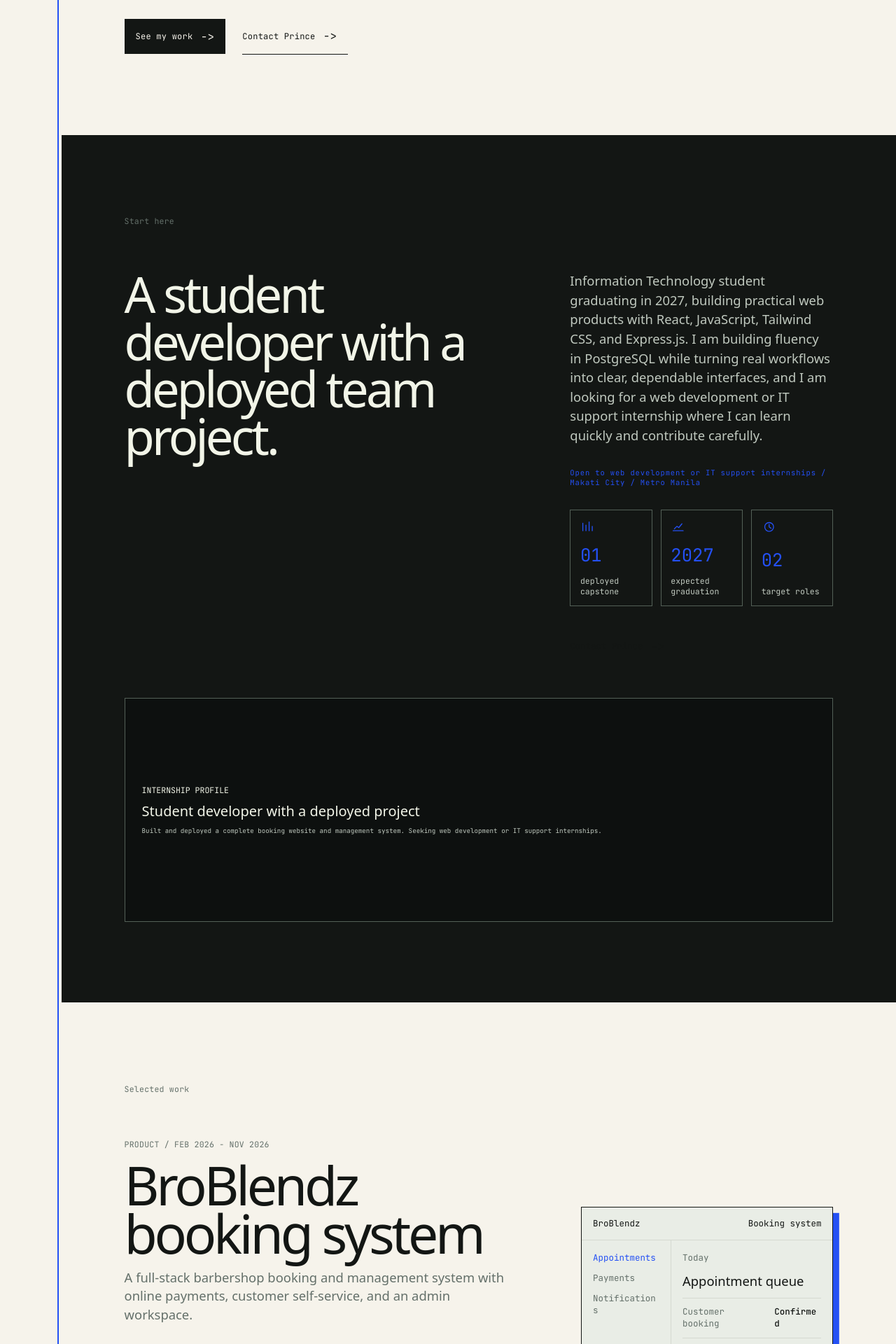
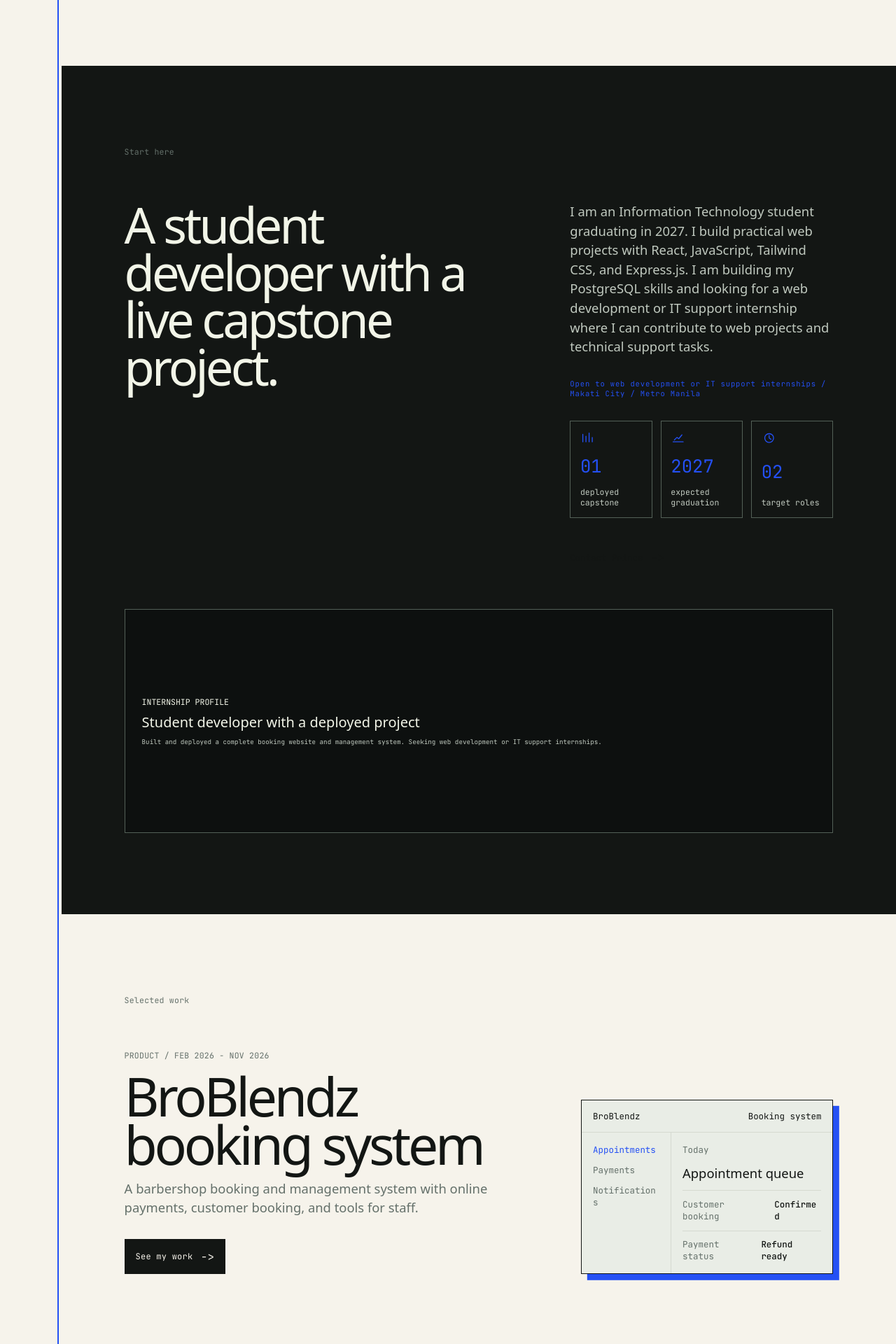
Before and after one commit to princearvildean/digital-portfolio, a React (Vite) app: page / in a window 1280 px wide. Shown: the part 880-2800 px from the top of the page at 70% size. Built offline with nearby package versions, Linux system fonts and the light colour scheme; no server answers; a web font is replaced by a local one.

Commit message:
Humanize portfolio copy

```diff
--- a/src/components/GithubActivity.jsx
+++ b/src/components/GithubActivity.jsx
@@ -8,7 +8,7 @@ export function GithubActivity() {
 
   return <section className="github-activity" aria-labelledby="github-activity-title">
     <div className="github-activity-heading">
-      <div><p className="section-index">GitHub activity</p><h2 id="github-activity-title">Recent coding practice, in public.</h2></div>
+      <div><p className="section-index">GitHub activity</p><h2 id="github-activity-title">Recent GitHub activity.</h2></div>
       <a className="text-button" href={githubProfile} target="_blank" rel="noreferrer">View GitHub profile <span>-&gt;</span></a>
     </div>
     <div className="github-activity-frame">
--- a/src/data/portfolio.js
+++ b/src/data/portfolio.js
@@ -10,7 +10,7 @@ export const profile = {
   roles: 'Web Development / IT Support',
   roleSummary: 'web development or IT support',
   preferredLocation: 'Makati City / Metro Manila',
-  bio: 'Information Technology student graduating in 2027, building practical web products with React, JavaScript, Tailwind CSS, and Express.js. I am building fluency in PostgreSQL while turning real workflows into clear, dependable interfaces, and I am looking for a web development or IT support internship where I can learn quickly and contribute carefully.',
+  bio: 'I am an Information Technology student graduating in 2027. I build practical web projects with React, JavaScript, Tailwind CSS, and Express.js. I am building my PostgreSQL skills and looking for a web development or IT support internship where I can contribute to web projects and technical support tasks.',
   links: { github: 'https://github.com/princearvildean', linkedin: 'https://www.linkedin.com/in/prince-arvildean-seguros-a75a253b6/' },
 }
 
@@ -21,9 +21,9 @@ export const projects = [
     type: 'PRODUCT',
     year: 'FEB 2026 - NOV 2026',
     title: 'BroBlendz booking system',
-    summary: 'A full-stack barbershop booking and management system with online payments, customer self-service, and an admin workspace.',
-    detail: 'Co-developed and deployed as a four-member capstone team from February 2026 to November 7, 2026. I contributed across both the React customer website and Laravel backend, including booking workflows, availability rules, payment handling, administration, and notification flows. We also used AI-assisted development workflows for exploration, implementation drafts, debugging, and documentation, with human review and validation throughout.',
-    metric: 'Deployed full-stack system',
+    summary: 'A barbershop booking and management system with online payments, customer booking, and tools for staff.',
+    detail: 'Co-developed and deployed as a four-member capstone team from February 2026 to November 7, 2026. I contributed to both the React customer website and Laravel backend, including booking workflows, availability rules, payment handling, administration, and notifications. We used AI tools to explore ideas, draft code, debug problems, and document the system. We reviewed and tested the output ourselves.',
+    metric: 'Live booking and management system',
     tags: ['React 19', 'Vite', 'Tailwind CSS 4', 'Axios', 'Laravel 13', 'PHP 8.3+', 'PostgreSQL', 'Sanctum', 'PayMongo', 'Brevo', 'iProgSMS', 'Cloudinary', 'Docker', 'Render'],
     accent: 'blue',
     liveUrl: 'https://broblendz-frontend-nh6p.onrender.com/',
@@ -39,9 +39,9 @@ export const projects = [
 ]
 
 export const skills = {
-  frontend: { label: 'Frontend', description: 'Interfaces that feel obvious on the first pass.', items: ['React', 'JavaScript', 'HTML / CSS', 'Tailwind CSS'] },
-  backend: { label: 'Backend', description: 'JavaScript services with a clear path from request to data.', items: ['Express.js', 'Node.js', 'REST APIs', 'PostgreSQL'] },
-  practice: { label: 'Tools + Workflow', description: 'The tools and working habits that help a team ship reliably.', items: ['AI-assisted development', 'Git / GitHub', 'Docker / Render', 'PHP + Laravel'] },
+  frontend: { label: 'Frontend', description: 'Interfaces that are easy to understand and use.', items: ['React', 'JavaScript', 'HTML / CSS', 'Tailwind CSS'] },
+  backend: { label: 'Backend', description: 'Back-end services that handle requests and data.', items: ['Express.js', 'Node.js', 'REST APIs', 'PostgreSQL'] },
+  practice: { label: 'Tools + Workflow', description: 'Tools I use to build, test, and deploy projects.', items: ['AI-assisted development', 'Git / GitHub', 'Docker / Render', 'PHP + Laravel'] },
 }
 
 export const sections = [
--- a/src/pages/AboutPage.jsx
+++ b/src/pages/AboutPage.jsx
@@ -2,5 +2,5 @@ import { profile } from '../data/portfolio'
 import { GithubActivity } from '../components/GithubActivity'
 
 export function AboutPage() {
-  return <section className="about-section page-section section-pad"><div className="section-index">About</div><div className="about-grid"><h1>Information technology student building web products for real workflows.</h1><div className="about-notes"><p>{profile.bio}</p><div className="about-facts"><div><span>Based in</span><strong>{profile.location}</strong></div><div><span>Studying</span><strong>{profile.degree}</strong></div><div><span>Expected</span><strong>Graduation {profile.graduation}</strong></div><div><span>Target roles</span><strong>{profile.roles}</strong></div><div><span>Preferred location</span><strong>{profile.preferredLocation}</strong></div></div></div></div><GithubActivity /></section>
+  return <section className="about-section page-section section-pad"><div className="section-index">About</div><div className="about-grid"><h1>Information Technology student building websites and systems for practical needs.</h1><div className="about-notes"><p>{profile.bio}</p><div className="about-facts"><div><span>Based in</span><strong>{profile.location}</strong></div><div><span>Studying</span><strong>{profile.degree}</strong></div><div><span>Expected</span><strong>Graduation {profile.graduation}</strong></div><div><span>Target roles</span><strong>{profile.roles}</strong></div><div><span>Preferred location</span><strong>{profile.preferredLocation}</strong></div></div></div></div><GithubActivity /></section>
 }
--- a/src/pages/ContactPage.jsx
+++ b/src/pages/ContactPage.jsx
@@ -6,5 +6,5 @@ function socialLink(label, url) {
 }
 
 export function ContactPage() {
-  return <section className="contact-section page-section section-pad"><div className="contact-card"><div><div className="section-index">Contact</div><h1>Discuss an internship.</h1><p>I am looking for a {profile.roleSummary} internship in {profile.preferredLocation}. I can contribute to practical web work and IT support.</p></div><ContactForm fallbackEmail={profile.email} /><div className="contact-actions"><a className="contact-email" href={`mailto:${profile.email}`}>Email Prince <span>↗</span></a><div className="social-links">{socialLink('GitHub', profile.links.github)}{socialLink('LinkedIn', profile.links.linkedin)}</div></div></div></section>
+  return <section className="contact-section page-section section-pad"><div className="contact-card"><div><div className="section-index">Contact</div><h1>Looking for an internship.</h1><p>I am looking for a {profile.roleSummary} internship in {profile.preferredLocation}. I can help with web interfaces, back-end tasks, and technical support.</p></div><ContactForm fallbackEmail={profile.email} /><div className="contact-actions"><a className="contact-email" href={`mailto:${profile.email}`}>Email Prince <span>↗</span></a><div className="social-links">{socialLink('GitHub', profile.links.github)}{socialLink('LinkedIn', profile.links.linkedin)}</div></div></div></section>
 }
--- a/src/pages/HomePage.jsx
+++ b/src/pages/HomePage.jsx
@@ -6,10 +6,10 @@ export function HomePage() {
 
   return <>
     <section className="hero-section section-pad">
-      <div className="hero-copy-wrap"><p className="kicker">Information technology student / Internship seeker</p><h1>Personal portfolio<br /><span>for web and support.</span></h1><p className="hero-lede">I build React and Express projects while finishing a BS Information Technology degree in 2027.</p><div className="hero-actions"><Link className="primary-link" to="/work">See my work <span>-&gt;</span></Link><Link className="text-button" to="/contact">Contact Prince <span>-&gt;</span></Link></div></div>
+      <div className="hero-copy-wrap"><p className="kicker">Information Technology student / Internship seeker</p><h1>Web development<br /><span>and IT support.</span></h1><p className="hero-lede">I build React and Express projects while finishing a BS Information Technology degree in 2027.</p><div className="hero-actions"><Link className="primary-link" to="/work">See my work <span>-&gt;</span></Link><Link className="text-button" to="/contact">Contact Prince <span>-&gt;</span></Link></div></div>
       <div className="hero-map" role="img" aria-label={`Portrait of ${profile.name}`}><div className="map-label map-label-top">Working focus <strong>01 / 04</strong></div><div className="photo-orbit"><div className="orbit-ring ring-one" /><div className="orbit-ring ring-two" /><div className="photo-card"><img src="/profile-photo.jpg" alt={`Portrait of ${profile.name}`} width="640" height="832" fetchPriority="high" /></div><span className="orbit-tag tag-a">React</span><span className="orbit-tag tag-b">Express</span><span className="orbit-tag tag-c">PostgreSQL</span></div><div className="map-label map-label-bottom">Based in<br /><strong>Makati City / Metro Manila</strong></div></div>
     </section>
-    <section className="home-brief section-pad"><div className="section-index">Start here</div><div className="home-brief-grid"><h2>A student developer with a deployed team project.</h2><div><p>{profile.bio}</p><p className="home-availability">Open to {profile.roleSummary} internships / {profile.preferredLocation}</p><div className="proof-panel" data-moment="counter-rolls" aria-label="Portfolio facts"><div><svg className="fact-icon" viewBox="0 0 24 24" aria-hidden="true"><path d="M4 18V6m5 12V9m5 9V4m5 14v-7" /></svg><strong>01</strong><span>deployed capstone</span></div><div><svg className="fact-icon" viewBox="0 0 24 24" aria-hidden="true"><path d="M4 18h16M6 15l4-4 3 2 5-6" /></svg><strong>2027</strong><span>expected graduation</span></div><div><svg className="fact-icon" viewBox="0 0 24 24" aria-hidden="true"><circle cx="12" cy="12" r="7" /><path d="M12 8v4l3 2" /></svg><strong>02</strong><span>target roles</span></div></div><Link className="text-button" to="/contact">Contact Prince <span>-&gt;</span></Link></div></div><div className="proof-visual ui-fragment" role="img" aria-label="Internship profile: Information Technology student with a deployed booking system, seeking web development or IT support opportunities"><span>INTERNSHIP PROFILE</span><strong>Student developer with a deployed project</strong><small>Built and deployed a complete booking website and management system. Seeking web development or IT support internships.</small></div></section>
+    <section className="home-brief section-pad"><div className="section-index">Start here</div><div className="home-brief-grid"><h2>A student developer with a live capstone project.</h2><div><p>{profile.bio}</p><p className="home-availability">Open to {profile.roleSummary} internships / {profile.preferredLocation}</p><div className="proof-panel" data-moment="counter-rolls" aria-label="Portfolio facts"><div><svg className="fact-icon" viewBox="0 0 24 24" aria-hidden="true"><path d="M4 18V6m5 12V9m5 9V4m5 14v-7" /></svg><strong>01</strong><span>deployed capstone</span></div><div><svg className="fact-icon" viewBox="0 0 24 24" aria-hidden="true"><path d="M4 18h16M6 15l4-4 3 2 5-6" /></svg><strong>2027</strong><span>expected graduation</span></div><div><svg className="fact-icon" viewBox="0 0 24 24" aria-hidden="true"><circle cx="12" cy="12" r="7" /><path d="M12 8v4l3 2" /></svg><strong>02</strong><span>target roles</span></div></div><Link className="text-button" to="/contact">Contact Prince <span>-&gt;</span></Link></div></div><div className="proof-visual ui-fragment" role="img" aria-label="Internship profile: Information Technology student with a deployed booking system, seeking web development or IT support opportunities"><span>INTERNSHIP PROFILE</span><strong>Student developer with a deployed project</strong><small>Built and deployed a complete booking website and management system. Seeking web development or IT support internships.</small></div></section>
     <section className="home-feature section-pad"><div className="section-index">Selected work</div><div className="home-feature-row"><div><p className="kicker">{featuredProject.type} / {featuredProject.year}</p><h2>{featuredProject.title}</h2><p>{featuredProject.summary}</p><Link className="primary-link" to="/work">See my work <span>-&gt;</span></Link></div><div className="booking-mock" role="img" aria-label="Booking system interface preview"><div className="mock-toolbar"><span>BroBlendz</span><span>Booking system</span></div><div className="mock-body"><div className="mock-sidebar"><span className="mock-active">Appointments</span><span>Payments</span><span>Notifications</span></div><div className="mock-content"><span className="mock-kicker">Today</span><strong>Appointment queue</strong><div className="mock-row"><span>Customer booking</span><b>Confirmed</b></div><div className="mock-row"><span>Payment status</span><b>Refund ready</b></div></div></div></div></div></section>
   </>
 }
--- a/src/pages/NotFoundPage.jsx
+++ b/src/pages/NotFoundPage.jsx
@@ -1,5 +1,5 @@
 import { Link } from 'react-router-dom'
 
 export function NotFoundPage() {
-  return <section className="not-found page-section section-pad"><div className="section-index">404 · Not found</div><h1>This page is not part of the portfolio.</h1><Link className="primary-link" to="/">Return to start <span>↗</span></Link></section>
+  return <section className="not-found page-section section-pad"><div className="section-index">404 · Not found</div><h1>That page does not exist.</h1><Link className="primary-link" to="/">Return to start <span>↗</span></Link></section>
 }
--- a/src/pages/StackPage.jsx
+++ b/src/pages/StackPage.jsx
@@ -5,5 +5,5 @@ export function StackPage() {
   const [activeSkill, setActiveSkill] = useState('frontend')
   const active = skills[activeSkill]
 
-  return <section className="stack-section page-section section-pad"><div className="section-index">Stack and practice</div><div className="stack-heading"><h1>Tools for building<br /><span>web products.</span></h1><p>JavaScript is my main focus. I use these tools to build, test, and ship work.</p></div><div className="skill-switcher" role="group" aria-label="Skills by area">{Object.entries(skills).map(([key, skill]) => <button key={key} className={activeSkill === key ? 'active' : ''} onClick={() => setActiveSkill(key)} aria-pressed={activeSkill === key}>{skill.label}<span>↗</span></button>)}</div><div className="skill-detail"><div><p className="kicker">Current focus</p><h2>{active.description}</h2></div><ul>{active.items.map((item, index) => <li key={item}><span>0{index + 1}</span><strong>{item}</strong><em>{item === 'PHP + Laravel' ? 'building fluency' : item === 'AI-assisted development' ? 'in rotation' : index < 2 ? 'in rotation' : 'building fluency'}</em></li>)}</ul></div></section>
+  return <section className="stack-section page-section section-pad"><div className="section-index">Tools and skills</div><div className="stack-heading"><h1>Tools I use to build<br /><span>web projects.</span></h1><p>JavaScript is my main focus. I use these tools to build, test, and deploy projects.</p></div><div className="skill-switcher" role="group" aria-label="Skills by area">{Object.entries(skills).map(([key, skill]) => <button key={key} className={activeSkill === key ? 'active' : ''} onClick={() => setActiveSkill(key)} aria-pressed={activeSkill === key}>{skill.label}<span>↗</span></button>)}</div><div className="skill-detail"><div><p className="kicker">Current focus</p><h2>{active.description}</h2></div><ul>{active.items.map((item, index) => <li key={item}><span>0{index + 1}</span><strong>{item}</strong><em>{item === 'PHP + Laravel' ? 'building fluency' : item === 'AI-assisted development' ? 'in rotation' : index < 2 ? 'in rotation' : 'building fluency'}</em></li>)}</ul></div></section>
 }
```
